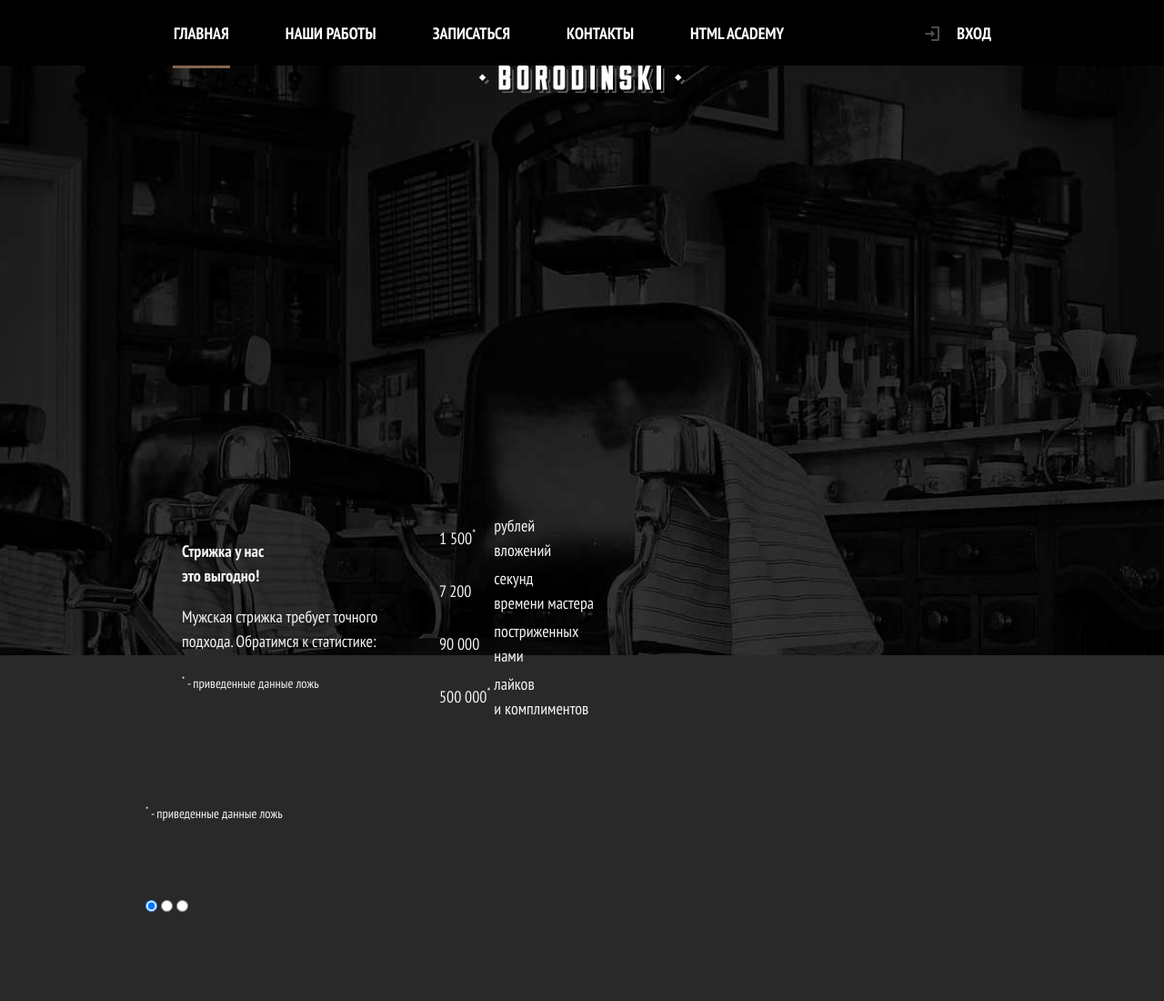
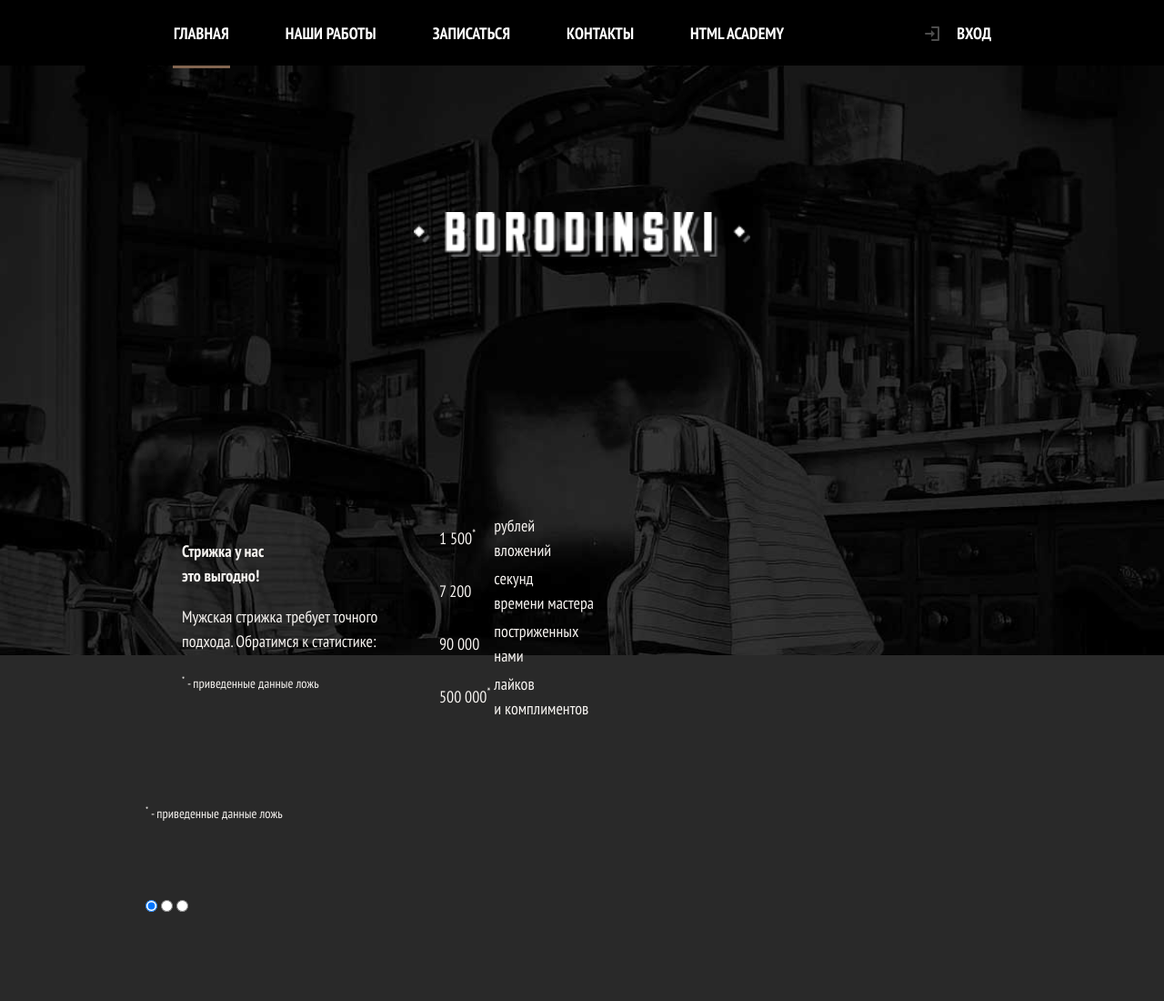
Before and after one commit to purpl3mint/barbershop-adaptive-academy, a website: page index.html in a window 1280 px wide. Shown: the top 1100 px of the page at 91% size. Drawn offline with nearby package versions, Linux system fonts and the light colour scheme; files that its build step writes are made by us from their sources.

Commit message:
Не догрузился прошлый коммит

```diff
--- a/less/blocks/page-header.less
+++ b/less/blocks/page-header.less
@@ -35,6 +35,17 @@
     background-position: center -9px;
     background-size: cover;
   }
+
+  .page-header__logo img {
+    position: absolute;
+    bottom: 257px;
+    left: 50%;
+
+    width: 370px;
+    height: auto;
+
+    transform: translateX(-50%);
+  }
 }
 
 @media @desktop-widths {
@@ -49,4 +60,9 @@
     background-position: center 0px;
   }
 
+  .page-header__logo img {
+    bottom: 438px;
+
+  }
+
 }
```
